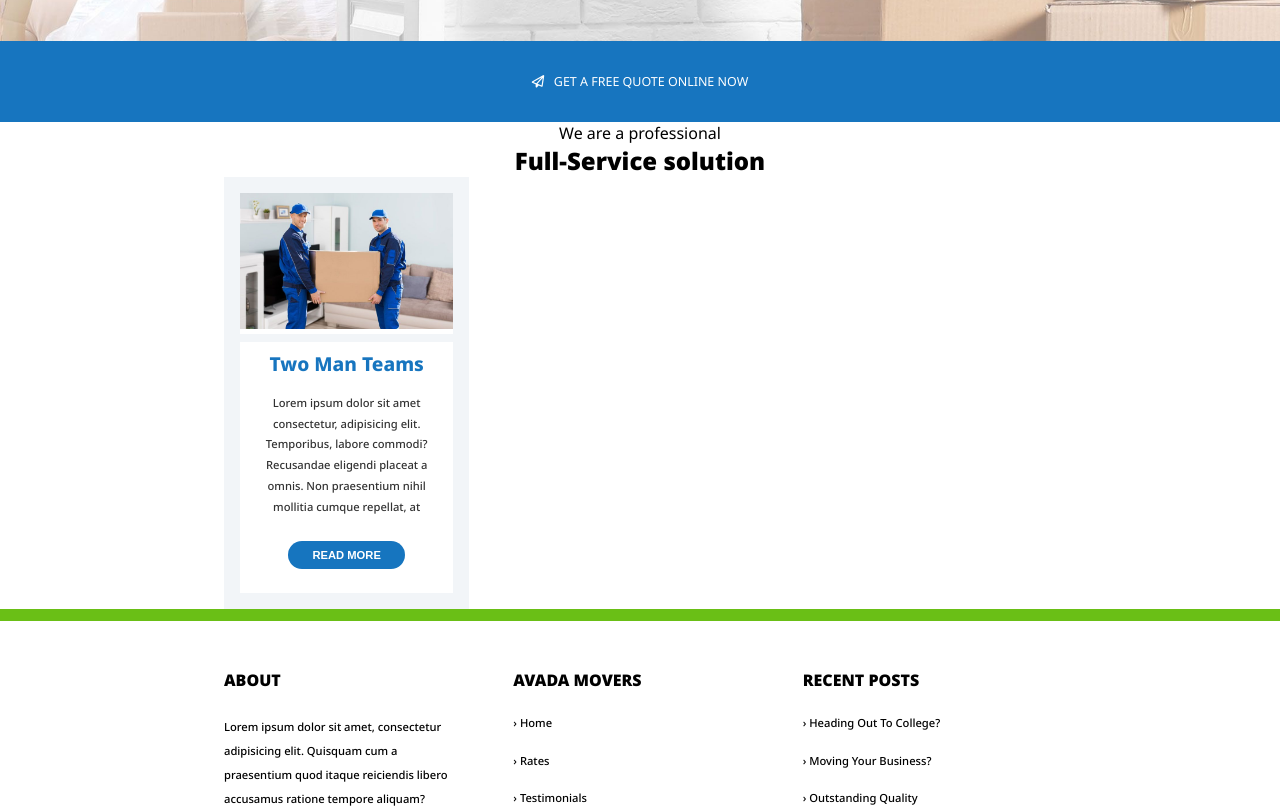
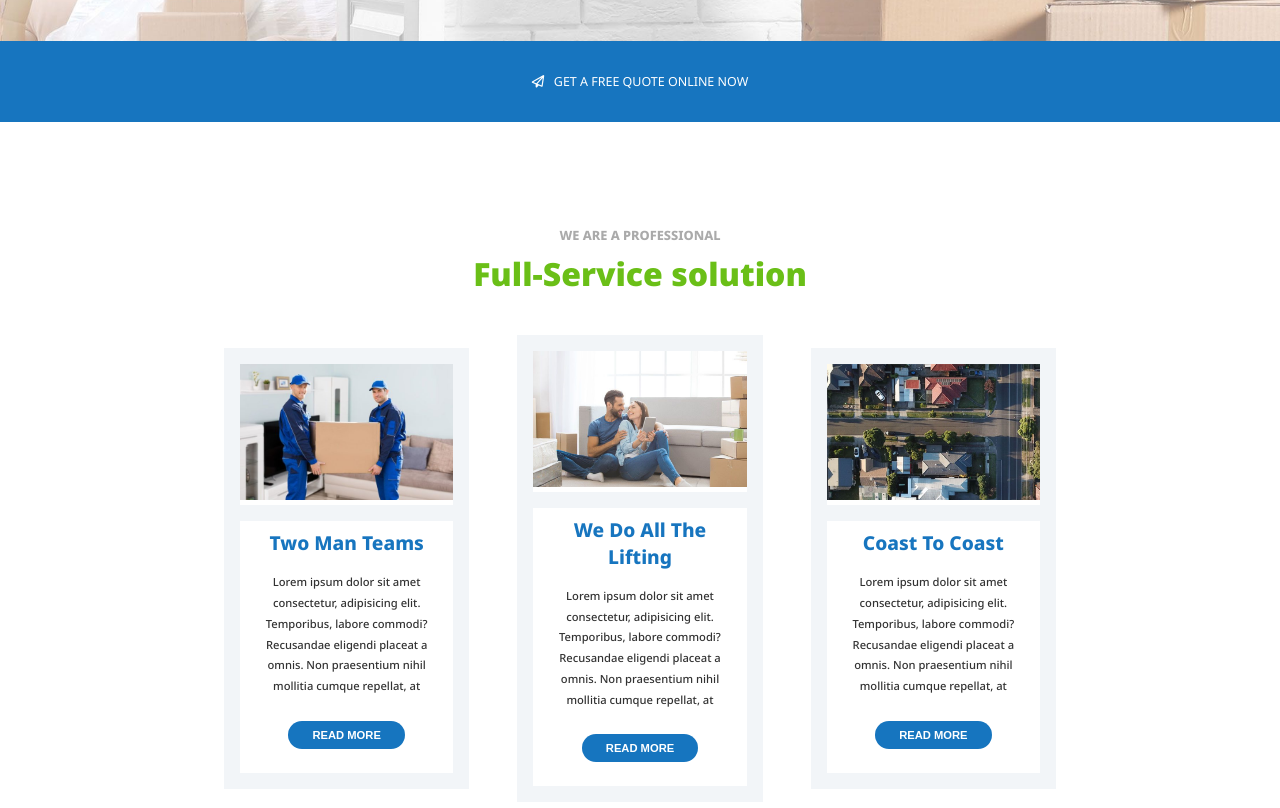
Before and after one commit to gabrieleomegna/proj-html-vuejs, a Vue app: page / in a window 1280 px wide. Shown: the part 580-1388 px from the top of the page. Built offline with nearby package versions, Linux system fonts and the light colour scheme.

Commit message:
Implemented service solution section

```diff
--- a/src/components/mainComponents/ServiceCard.vue
+++ b/src/components/mainComponents/ServiceCard.vue
@@ -1,11 +1,11 @@
 <template>
     <article class="service-card">
         <div class="img-card">
-            <img src="../../assets/img/avada-movers-serviceonephoto-final.jpg" alt="">
+            <img :src="getImagePath(`../../assets/img/${singleSolution.pathImage}`)" alt="">
         </div>
         <div class="description-card">
-            <h3>Two Man Teams</h3>
-            <p>Lorem ipsum dolor sit amet consectetur, adipisicing elit. Temporibus, labore commodi? Recusandae eligendi placeat a omnis. Non praesentium nihil mollitia cumque repellat, at</p>
+            <h3>{{singleSolution.title}}</h3>
+            <p>{{singleSolution.description}}</p>
             <div class="card-btn-container">
                 <ButtonComponent :size="'small'"
                                  :content="'Read More'"/>
@@ -18,6 +18,17 @@ import ButtonComponent from '../smallComponents/ButtonComponent.vue';
 export default {
     components: {
         ButtonComponent
+    },
+    props:{
+        singleSolution: {
+            type: Object,
+            required: true,
+        }
+    },
+    methods: {
+        getImagePath: function (imgPath) {
+            return new URL(imgPath, import.meta.url).href;
+        }
     }
 }
 </script>
@@ -28,9 +39,9 @@ article.service-card{
     padding: 1rem;
     background-color: $card-bg;
     .img-card {
-        margin-bottom: .5rem;
+        margin-bottom: 1rem;
         img {
-        width: 100%;
+            width: 100%;
         }
     }
     .description-card {
--- a/src/components/mainComponents/ServiceSolution.vue
+++ b/src/components/mainComponents/ServiceSolution.vue
@@ -3,7 +3,7 @@
         <p>We are a professional</p>
         <h2>Full-Service solution</h2>
         <div class="container">
-            <ServiceCard/>
+            <ServiceCard v-for="singleSolution in serviceSolutions" :singleSolution="singleSolution"/>
         </div>
     </section>
 </template>
@@ -12,6 +12,27 @@ import ServiceCard from './ServiceCard.vue';
 export default {
     components: {
         ServiceCard
+    },
+    data() {
+        return {
+            serviceSolutions: [
+                {
+                    pathImage: 'avada-movers-serviceonephoto-final-600x383.jpg',
+                    title: 'Two Man Teams',
+                    description: 'Lorem ipsum dolor sit amet consectetur, adipisicing elit. Temporibus, labore commodi? Recusandae eligendi placeat a omnis. Non praesentium nihil mollitia cumque repellat, at',
+                },
+                {
+                    pathImage: 'avada-movers-servicetwophoto-final.jpg',
+                    title: 'We Do All The Lifting',
+                    description: 'Lorem ipsum dolor sit amet consectetur, adipisicing elit. Temporibus, labore commodi? Recusandae eligendi placeat a omnis. Non praesentium nihil mollitia cumque repellat, at',
+                },
+                {
+                    pathImage: 'avada-movers-servicethreephoto-final.jpg',
+                    title: 'Coast To Coast',
+                    description: 'Lorem ipsum dolor sit amet consectetur, adipisicing elit. Temporibus, labore commodi? Recusandae eligendi placeat a omnis. Non praesentium nihil mollitia cumque repellat, at',
+                },
+            ]
+        }
     }
 }
 </script>
@@ -20,12 +41,23 @@ export default {
 @use '../../styles/partials/variables' as *;
 
 section#service-solution {
+    padding: 6.5rem 0;
     p,
     h2 {
         text-align: center;
     };
+    p{
+        color: rgb(170, 170, 170);
+        font-size: .8rem;
+        font-weight: 800;
+        text-transform: uppercase;
+        margin-bottom: .5rem;
+    }
     h2 {
+        font-size: 2rem;
         font-weight: 900;
+        color: $titles-color;
+        margin-bottom: 2.5rem;
     };
     .container {
         @include flex (row, space-between, center)
```
Also changed, not shown: src/components/AppMain.vue (line endings or trailing spaces).
